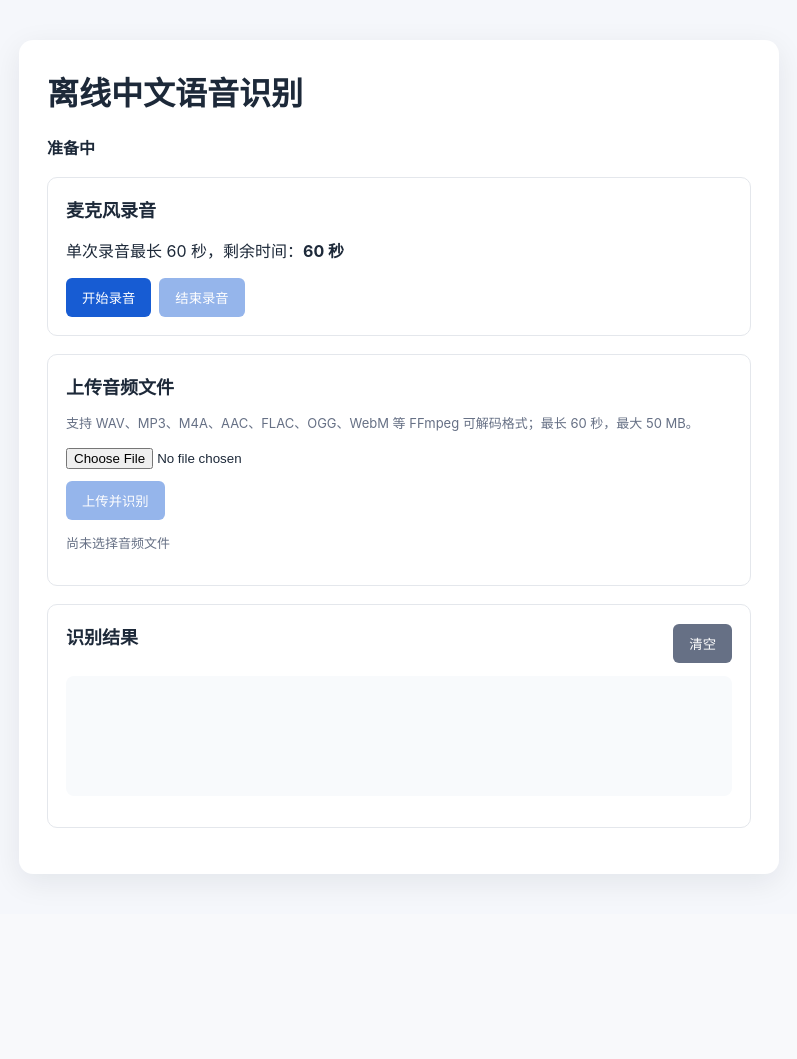
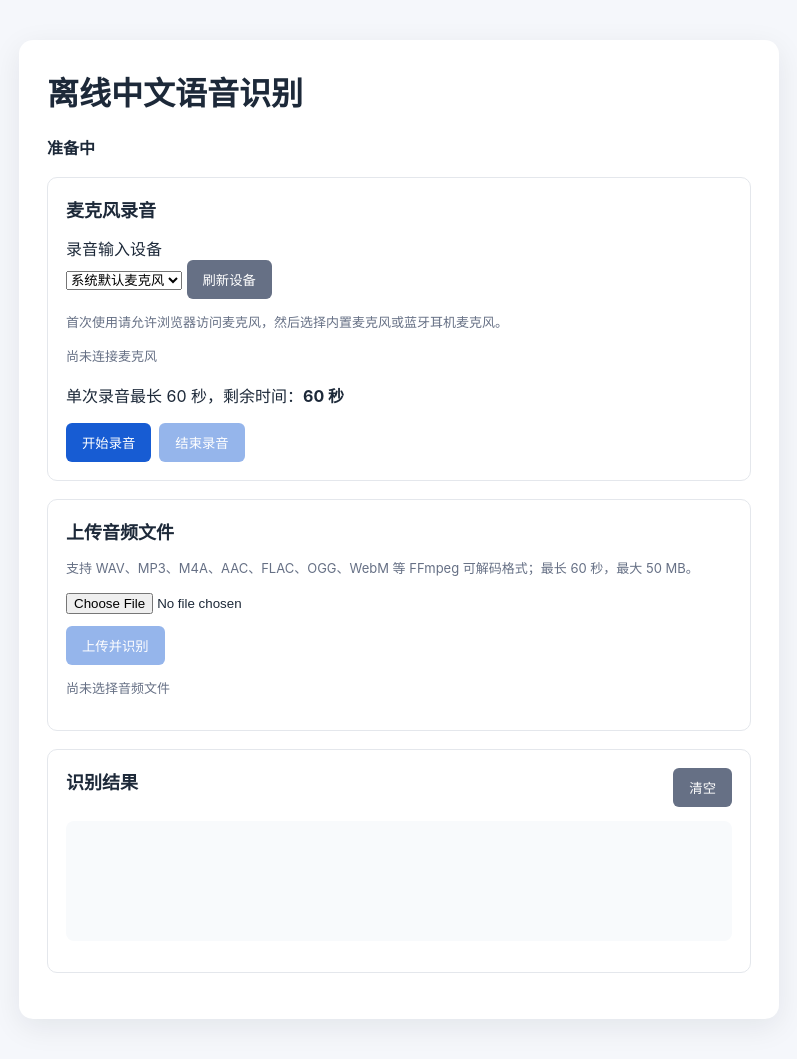
Before and after one commit to machunlin/offlineASR, a Spring Boot app: page / in a window 1280 px wide. Shown: the whole page, without its empty margins (241-1038 px from the left). Before the commit the page ends 882 px from the top, so only its background shows below. Run offline with Spring Boot 4, Linux system fonts and the light colour scheme.

Commit message:
增加录音输入设备选择界面

```diff
--- a/src/main/resources/static/index.html
+++ b/src/main/resources/static/index.html
@@ -13,6 +13,20 @@
 
     <section class="panel" aria-labelledby="record-title">
         <h2 id="record-title">麦克风录音</h2>
+        <div class="device-control">
+            <label for="microphone-device">录音输入设备</label>
+            <div class="device-row">
+                <select id="microphone-device" aria-label="选择录音输入设备">
+                    <option value="">系统默认麦克风</option>
+                </select>
+                <button id="refresh-microphones" type="button" class="secondary">刷新设备</button>
+            </div>
+            <p id="microphone-hint" class="hint">首次使用请允许浏览器访问麦克风，然后选择内置麦克风或蓝牙耳机麦克风。</p>
+            <div class="input-meter" role="meter" aria-label="麦克风实时输入音量" aria-valuemin="0" aria-valuemax="100" aria-valuenow="0">
+                <div id="input-meter-fill"></div>
+            </div>
+            <p id="microphone-state" class="hint">尚未连接麦克风</p>
+        </div>
         <p id="recording-limit">单次录音最长 60 秒，剩余时间：<strong id="countdown">60 秒</strong></p>
         <div class="actions">
             <button id="start" type="button">开始录音</button>
```
